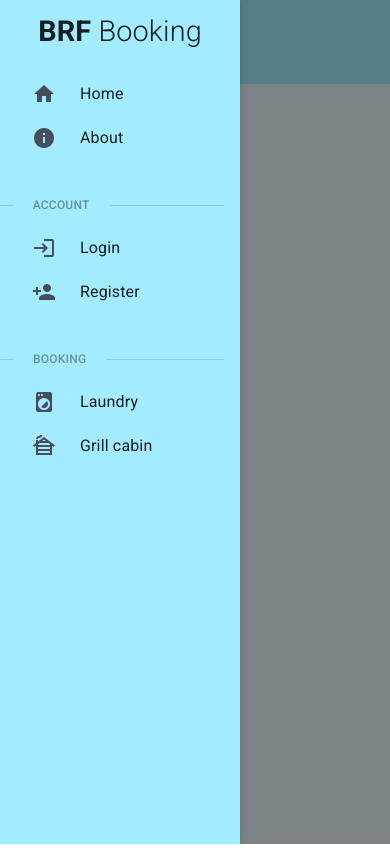
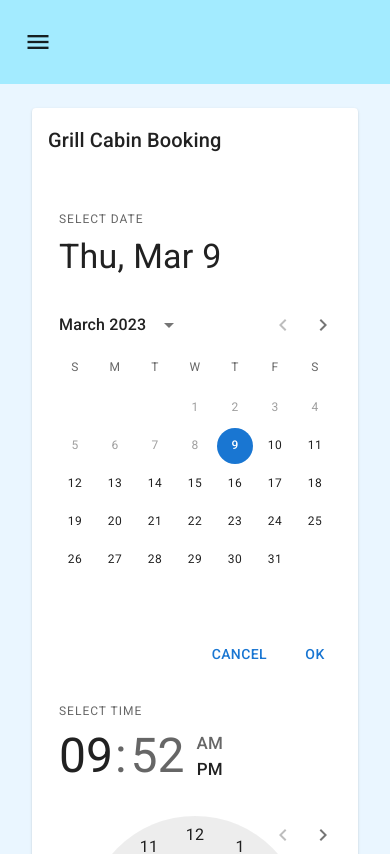
Before and after one commit to brf-grillstugan/brf-grillstugan.github.io, a React (Create React App) app: page /booking/grill in a window 390 px wide. Shown: the top 854 px of the page. Built offline with nearby package versions, Linux system fonts and the light colour scheme.

Commit message:
Responsive and Booking pages

```diff
--- a/package.json
+++ b/package.json
@@ -9,6 +9,7 @@
     "@fontsource/roboto": "^4.5.8",
     "@mui/icons-material": "^5.11.11",
     "@mui/material": "^5.11.11",
+    "@mui/x-date-pickers": "^6.0.1",
     "@testing-library/jest-dom": "^5.16.5",
     "@testing-library/react": "^13.4.0",
     "@testing-library/user-event": "^13.5.0",
@@ -16,6 +17,7 @@
     "@types/node": "^16.18.14",
     "@types/react": "^18.0.28",
     "@types/react-dom": "^18.0.11",
+    "dayjs": "^1.11.7",
     "mdi-material-ui": "^7.6.0",
     "react": "^18.2.0",
     "react-dom": "^18.2.0",
--- a/src/App.tsx
+++ b/src/App.tsx
@@ -1,25 +1,38 @@
 import React from 'react';
 import CssBaseline from '@mui/material/CssBaseline';
 import MainLayout from './components/layouts/MainLayout';
+import { AdapterDayjs } from '@mui/x-date-pickers/AdapterDayjs';
+import { LocalizationProvider } from '@mui/x-date-pickers/LocalizationProvider';
 import { BrowserRouter, Route, Routes } from 'react-router-dom';
 
 import Home from './pages/Home';
 import About from './pages/About';
+import Laundry from './pages/booking/Laundry';
+import Grill from './pages/booking/Grill';
 
 function App() {
   const [loggedIn, setLoggedIn] = React.useState(false);
 
+  const page_style = {
+    maxWidth: 900,
+    margin: '0 auto'
+  }
+
   return (
     <React.Fragment>
+      <LocalizationProvider dateAdapter={AdapterDayjs}>
       <BrowserRouter>
         <CssBaseline />
         <MainLayout loggedIn={loggedIn}>
           <Routes>
-            <Route path="/" element={<Home />} />
-            <Route path="/about" element={<About />} />
+            <Route path="/" element={<Home pageCardStyle={page_style} />} />
+            <Route path="/about" element={<About pageCardStyle={page_style} />} />
+            <Route path='/booking/laundry' element={<Laundry pageCardStyle={page_style} />} />
+            <Route path='/booking/grill' element={<Grill pageCardStyle={page_style} />} />
           </Routes>
         </MainLayout>
       </BrowserRouter>
+      </LocalizationProvider>
     </React.Fragment>
   );
 }
--- a/src/components/layouts/AppBar.tsx
+++ b/src/components/layouts/AppBar.tsx
@@ -32,6 +32,7 @@ const LayoutAppBar = (props: AppBarProps) => {
                         aria-label="menu"
                         sx={{ mr: 2 }}
                         onClick={toggleNavVisibility}
+                        id='sidebar-menu-toggle'
                     >
                         <Icon fontSize='inherit'>menu</Icon>
                     </IconButton>
--- a/src/components/layouts/MainLayout.tsx
+++ b/src/components/layouts/MainLayout.tsx
@@ -53,7 +53,7 @@ const MainLayout = (props: LayoutProps) => {
   const { children } = props
 
   // ** States
-  const [navVisible, setNavVisible] = useState<boolean>(true)
+  const [navVisible, setNavVisible] = useState<boolean>(false)
 
   // ** Toggle Functions
   const toggleNavVisibility = () => setNavVisible(!navVisible)
@@ -64,6 +64,15 @@ const MainLayout = (props: LayoutProps) => {
       <MainLayoutWrapper style={{
         background: '#a3ebff'
       }}>
+        <Navigation
+          navVisible={navVisible}
+          setNavVisible={setNavVisible}
+          toggleNavVisibility={toggleNavVisibility}
+          loggedIn={props.loggedIn}
+        />
+
+        <div id="backdrop" className={showBackdrop} onClick={toggleNavVisibility}></div>
+
         <MainContentWrapper style={{
           backgroundColor: '#eaf6ff',
         }}>
@@ -87,15 +96,6 @@ const MainLayout = (props: LayoutProps) => {
             &copy; 2023 by William - LGH 1202
           </div>
         </MainContentWrapper>
-
-        <div id="backdrop" className={showBackdrop} onClick={toggleNavVisibility}></div>
-
-        <Navigation
-          navVisible={navVisible}
-          setNavVisible={setNavVisible}
-          toggleNavVisibility={toggleNavVisibility}
-          loggedIn={props.loggedIn}
-        />
       </MainLayoutWrapper>
   )
 }
--- a/src/components/layouts/Navigation.css
+++ b/src/components/layouts/Navigation.css
@@ -1,7 +1,8 @@
 .nav {
+    --initial-width: 240px;
     display: flex;
     position: absolute;
-    width: 240px;
+    width: var(--initial-width);
     height: 100%;
     flex-direction: column;
     /* justify-content: space-between; */
@@ -16,3 +17,15 @@
     width: 0px;
     box-shadow: none;
 }
+
+/* media queries */
+@media (min-width: 1200px) {
+    .nav {
+        width: var(--initial-width) !important;
+        position: initial;
+    }
+
+    #sidebar-menu-toggle {
+        display: none;
+    }
+}
--- a/src/components/layouts/types.ts
+++ b/src/components/layouts/types.ts
@@ -44,3 +44,7 @@ export type LayoutProps = {
 export type BlankLayoutProps = {
   children: ReactNode
 }
+
+export type PageCardStyle = {
+  pageCardStyle: Object
+}
--- a/src/pages/About.tsx
+++ b/src/pages/About.tsx
@@ -1,9 +1,10 @@
 import { Card, CardContent, CardHeader, Grid, Typography } from "@mui/material";
 import Button from "@mui/material/Button";
+import { PageCardStyle } from "../components/layouts/types";
 
-const About = () => {
+const About = (props: PageCardStyle) => {
   return (
-    <Card>
+    <Card sx={props.pageCardStyle}>
         <CardHeader title='About' titleTypographyProps={{ variant: 'h6' }} />
         <CardContent>
             <Typography variant="h4">
--- a/src/pages/Home.tsx
+++ b/src/pages/Home.tsx
@@ -1,12 +1,16 @@
+import { Card, CardContent, CardHeader, Grid, Typography } from "@mui/material";
 import Button from "@mui/material/Button";
+import { PageCardStyle } from "../components/layouts/types";
 
-const Home = () => {
+const Home = (props: PageCardStyle) => {
   // onClick={() => setLoggedIn(!loggedIn)}
   return (
-    <div>
-      <h1>Home</h1>
-      <Button variant="contained">Hello World</Button>
-    </div>
+	<Card sx={props.pageCardStyle}>
+		<CardHeader title='Home' titleTypographyProps={{ variant: 'h6' }} />
+		<CardContent>
+      		<Button variant="contained">Hello World</Button>
+		</CardContent>
+	</Card>
   );
 };
 
--- /dev/null
+++ b/src/pages/booking/Grill.tsx
@@ -0,0 +1,39 @@
+import { Card, CardContent, CardHeader, Grid, Typography } from "@mui/material";
+import { StaticDatePicker } from "@mui/x-date-pickers/StaticDatePicker";
+import { StaticTimePicker } from "@mui/x-date-pickers/StaticTimePicker";
+import dayjs from "dayjs";
+import { PageCardStyle } from "../../components/layouts/types";
+
+const Grill = (props: PageCardStyle) => {
+  return (
+    <Card sx={props.pageCardStyle}>
+      <CardHeader
+        title="Grill Cabin Booking"
+        titleTypographyProps={{ variant: "h6" }}
+      />
+      <CardContent>
+        <div
+          style={{
+            display: "flex",
+            flexDirection: "row",
+            alignItems: "center",
+            justifyContent: "center",
+            flexWrap: "wrap",
+          }}
+        >
+          <StaticDatePicker
+            defaultValue={dayjs()}
+            disablePast={true}
+            // orientation="landscape"
+            sx={{ width: "fit-content" }}
+          />
+          <StaticTimePicker
+            defaultValue={dayjs()}
+          />
+        </div>
+      </CardContent>
+    </Card>
+  );
+};
+
+export default Grill;
--- /dev/null
+++ b/src/pages/booking/Laundry.tsx
@@ -0,0 +1,39 @@
+import { Card, CardContent, CardHeader, Grid, Typography } from "@mui/material";
+import { StaticDatePicker } from "@mui/x-date-pickers/StaticDatePicker";
+import { StaticTimePicker } from "@mui/x-date-pickers/StaticTimePicker";
+import dayjs from "dayjs";
+import { PageCardStyle } from "../../components/layouts/types";
+
+const Laundry = (props: PageCardStyle) => {
+  return (
+    <Card sx={props.pageCardStyle}>
+      <CardHeader
+        title="Laundry Booking"
+        titleTypographyProps={{ variant: "h6" }}
+      />
+      <CardContent>
+        <div
+          style={{
+            display: "flex",
+            flexDirection: "row",
+            alignItems: "center",
+            justifyContent: "center",
+            flexWrap: "wrap",
+          }}
+        >
+          <StaticDatePicker
+            defaultValue={dayjs()}
+            disablePast={true}
+            // orientation="landscape"
+            sx={{ width: "fit-content" }}
+          />
+          <StaticTimePicker
+            defaultValue={dayjs()}
+          />
+        </div>
+      </CardContent>
+    </Card>
+  );
+};
+
+export default Laundry;
```
Also changed, not shown: 1 other file (tests, documents, lock files or other folders). Lines whose indentation alone changed are shown as unchanged.
